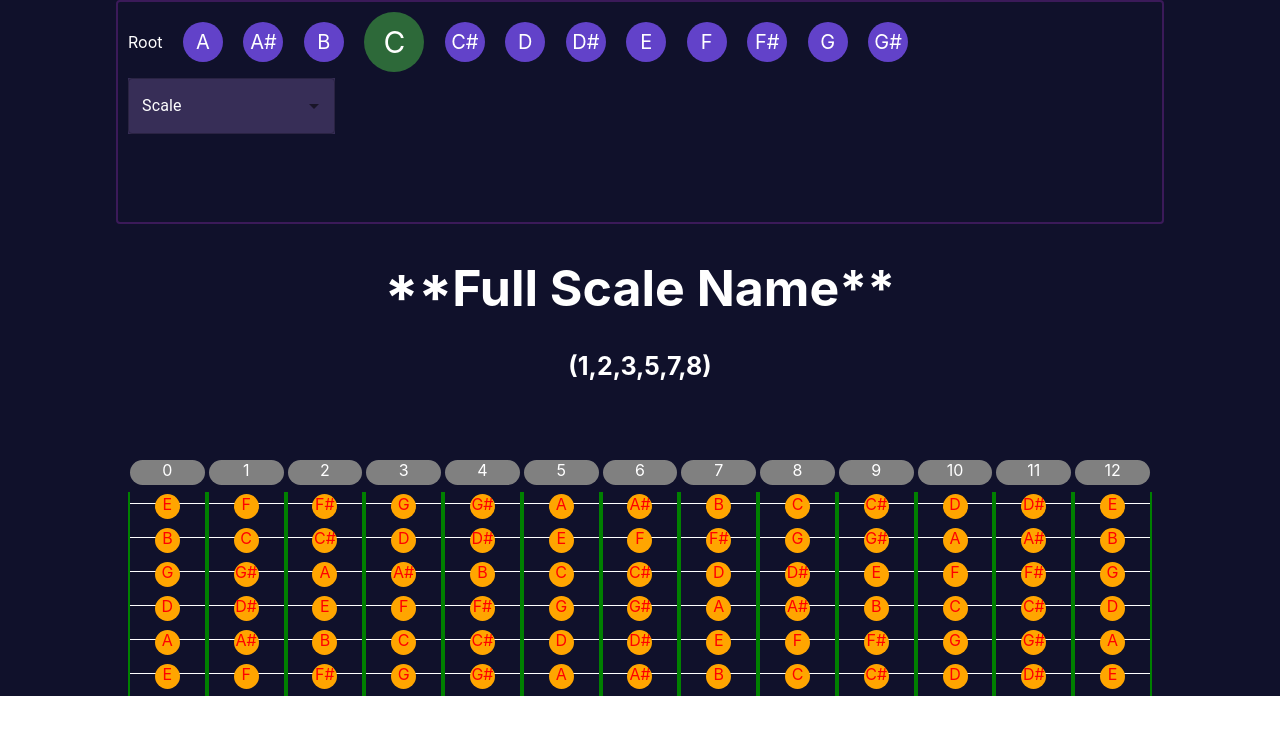
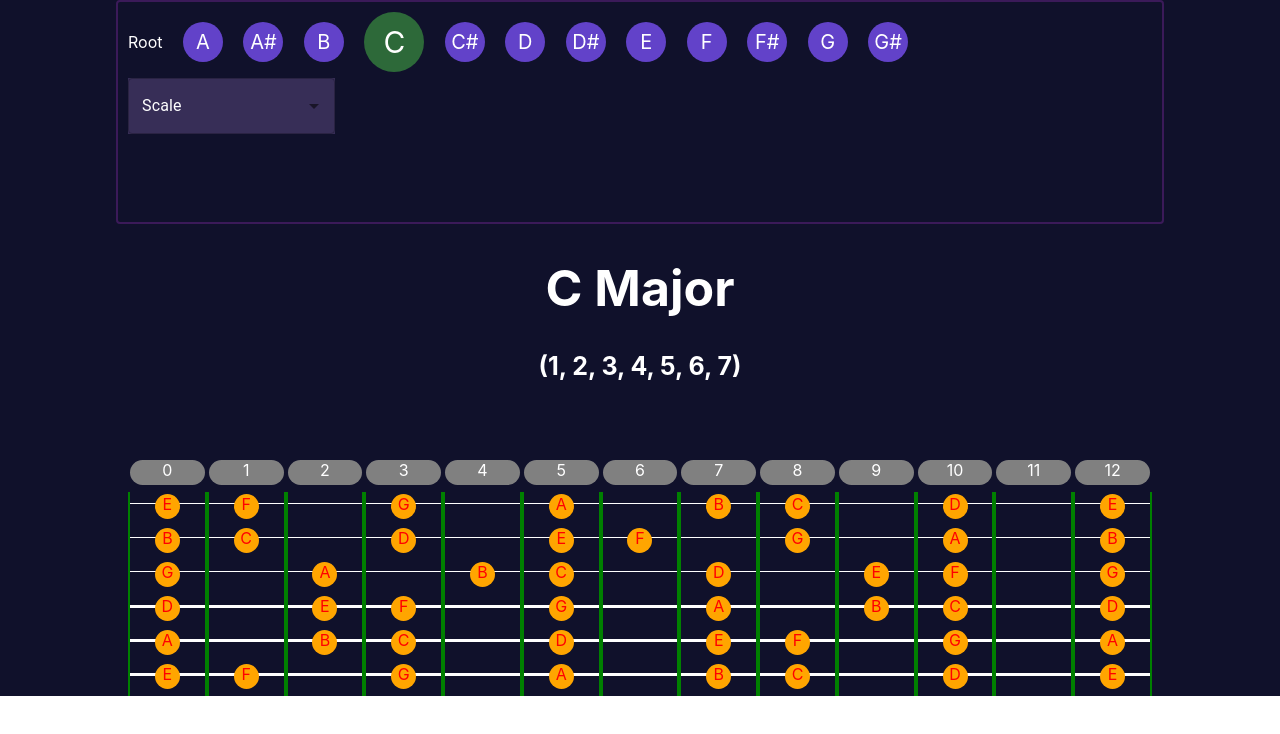
Before and after one commit to codydeatherage/legendary-potato, a React (Create React App) app: page / in a window 1280 px wide. Shown: the top 734 px of the page. Built offline with nearby package versions, Linux system fonts and the light colour scheme.

Commit message:
optimized how scale information is used and now can be changed only from App.js, removed unneeded dependencies and general cleanup

```diff
--- a/src/App.js
+++ b/src/App.js
@@ -1,30 +1,64 @@
 import React, { useState } from 'react';
 import './App.css';
 import { Box } from '@mui/material';
-import { styled } from '@mui/system'
 import FretBoard from './components/FretBoard'
-import Settings from './components/Settings'
+import Settings from './components/settings/Settings'
+
+const scales = {
+  //number at each index is interval between each step in scale
+  //returns intervals required to reach root note, one octave higher
+  //1=half-step, 2=whole step
+  'Major': {
+    name: 'Major',
+    intervals: [2, 2, 1, 2, 2, 2],
+    degrees: ['1', '2', '3', '4', '5', '6', '7']
+  },
+  'Harmonic Major': {
+    name: 'Harmonic Major',
+    intervals: [2, 2, 1, 2, 1, 3],
+    degrees: ['1', '2', '3', '4', '5', 'b6', '7']
+  },
+  'Natural Minor': {
+    name: 'Natural Minor',
+    intervals: [2, 1, 2, 2, 1, 2],
+    degrees: ['1', '2', 'b3', '4', '5', 'b6', 'b7']
+  },
+  'Blues': {
+    name: 'Blues',
+    intervals: [3, 2, 1, 1, 3],
+    degrees: ['1', 'b3', '4', 'b5', '5', 'b7']
+  }
+}
 
 const App = () => {
   const [activeRoot, setActiveRoot] = useState('C');
-  const [activeScale, setActiveScale] = useState('');
-  const tuning = ['E', 'B', 'G', 'D', 'A', 'E'];
+  const [activeScale, setActiveScale] = useState(scales['Major']);
+  const [tuning, setTuning] = useState(['E', 'B', 'G', 'D', 'A', 'E']);
   const numFrets = 12;
+
+  const { degrees } = activeScale;
+  let displayDegrees = '';
+  for (let i = 0; i < degrees.length; i++) {
+    displayDegrees += degrees[i];
+    if (i !== degrees.length - 1) {
+      displayDegrees += ', ';
+    }
+  }
   return (
     <Box sx={{ height: '100%', width: '100vw', backgroundColor: '#10112b', textAlign: 'center' }}>
       <Settings
+        scales={scales}
+        tuning={tuning}
+        setTuning={setTuning}
         setActiveRoot={setActiveRoot}
         root={activeRoot}
         activeScale={activeScale}
         setActiveScale={setActiveScale}
       />
-      <div>
-        <Box sx={{ height: '200px', color: 'white', fontSize: '25px' }}>
-          <h1>**Full Scale Name**</h1>
-          <h4>(1,2,3,5,7,8)</h4>
-        </Box>
-      </div>
-
+      <Box sx={{ height: '200px', color: 'white', fontSize: '25px' }}>
+        <h1>{`${activeRoot} ${activeScale.name} `}</h1>
+        <h4>{`(${displayDegrees})`}</h4>
+      </Box>
       <FretBoard
         tuning={tuning}
         numFrets={numFrets}
--- a/src/components/FretBoard.js
+++ b/src/components/FretBoard.js
@@ -2,33 +2,20 @@ import React from 'react';
 import { Box } from '@mui/material';
 import String from './String';
 
-const getScaleIntervals = (scale) => { //how scales are built
-    //number at each index is interval between each step in scale
-    //returns intervals required to reach root note, one octave higher
-    //1=half-step, 2=whole step
-    switch (scale) {
-        case 'Major': return [2, 2, 1, 2, 2, 2];
-        case 'Minor': return [2, 1, 2, 2, 1, 2];
-        default: return [];
-    }
-}
 const FretBoard = ({ numStrings, numFrets, tuning, root, scale }) => {
-
     const noteSequence = ['A', 'A#', 'B', 'C', 'C#', 'D', 'D#', 'E', 'F', 'F#', 'G', 'G#'];
     let frets = [];
     let seqIndex = 0;
     let notesInScale = [root];
     if (scale) {
-        let intervals = getScaleIntervals(scale);
         seqIndex = noteSequence.indexOf(root);
-        for (let i = 0; i < intervals.length; i++) {
-            seqIndex += intervals[i];
+        for (let i = 0; i < scale.intervals.length; i++) {
+            seqIndex += scale.intervals[i];
             if (seqIndex >= noteSequence.length) {
-                seqIndex = 0;
+                seqIndex = seqIndex - noteSequence.length;
             }
             notesInScale.push(noteSequence[seqIndex])
         }
-        console.log('notes in scale', notesInScale);
     }
     for (let i = 0; i < numStrings; i++) {
         let notesOnString = [];
@@ -54,25 +41,21 @@ const FretBoard = ({ numStrings, numFrets, tuning, root, scale }) => {
         frets[i] = notesOnString;
     }
 
-
     let fretNumbers = [];
     for (let i = 0; i <= numFrets; i++) {
         fretNumbers.push(i.toString());
     }
 
-
     return (
         <Box sx={{ width: '80vw', minWidth: '550px', margin: 'auto', borderRadius: 4 }}>
-
-            <div sx={{ width: '100%', borderRadius: 4 }}>
+            <Box sx={{ width: '100%', borderRadius: 4 }}>
                 <String notes={fretNumbers} label />
-                <String notes={frets[0]} />
-                <String notes={frets[1]} />
-                <String notes={frets[2]} />
-                <String notes={frets[3]} />
-                <String notes={frets[4]} />
-                <String notes={frets[5]} />
-            </div>
+                {
+                    frets.map((notes, index) =>
+                        <String notes={notes} key={notes[0] + index} index={index}/>
+                    )
+                }
+            </Box>
         </Box>
     )
 }
--- a/src/components/String.js
+++ b/src/components/String.js
@@ -18,14 +18,15 @@ const Fret = styled('div')(({ label }) => ({
     padding: '2px',
 }))
 
-const ThinString = styled('div')({
+const StringDecoration = styled('div')(({ sm }) => ({
     position: 'absolute',
     height: '35%',
     top: 0,
     width: '100%',
-    borderBottom: '1px solid white',
+    borderBottom: sm ? '1px solid white' : '3px solid white',
     zIndex: 0,
-})
+}))
+
 
 const Note = styled('div')(({ label }) => ({
     borderRadius: '40px',
@@ -34,16 +35,16 @@ const Note = styled('div')(({ label }) => ({
     backgroundColor: label ? 'gray' : 'orange',
     textAlign: 'center',
     margin: 'auto',
-    '&:hover':{
-        backgroundColor:'yellow',
+    '&:hover': {
+        backgroundColor: 'yellow',
         color: 'black'
     }
 }))
 
-const String = ({ notes, label }) => {
+const String = ({ notes, label, index }) => {
     return (
         <Row>
-            {!label && <ThinString />}
+            {!label && (index > 2 ? <StringDecoration /> : <StringDecoration sm />)}
             {notes.map((note) =>
                 <Fret label={label}>
                     {note !== '' && <Note label={label}> {note}</Note>}
--- a/src/components/ScaleSelect.js
+++ b/src/components/settings/ScaleSelect.js
@@ -1,38 +1,30 @@
-import React, { useState } from 'react'
+import React from 'react'
 import { styled } from '@mui/system'
-import { Box, TextField, MenuItem, Autocomplete, Select, Input } from '@mui/material'
+import { TextField, Autocomplete } from '@mui/material'
 
 const Container = styled('div')({
     width: '100%',
-
     height: 'auto',
     display: 'flex',
     '& div': {
         borderColor: 'red',
         backgroundColor: '#372e57',
         color: 'white',
-        // '&:hover':{
-        //     backgroundColor: '#472e57'
-        // },
     },
     '& #scale-combo-box': {
         color: 'white',
         backgroundColor: '#372e57',
         width: '150px',
     },
-
     '#scale-combo-box-label': {
         color: 'white'
     }
 })
 
-const ScaleSelect = ({ activeScale, setActiveScale }) => {
-    const [scale, setScale] = useState('');
-    const scales = ['Major', 'Minor'];
+const ScaleSelect = ({ scales, setActiveScale }) => {
 
     const handleChange = (event, data) => {
-        console.log(data);
-        setActiveScale(data);
+        setActiveScale(scales[data]);
     };
 
     return (
@@ -41,7 +33,7 @@ const ScaleSelect = ({ activeScale, setActiveScale }) => {
                 disablePortal
                 disableClearable
                 id='scale-combo-box'
-                options={scales}
+                options={Object.keys(scales)}
                 onChange={handleChange}
                 sx={{ backgroundColor: '#372e57', color: 'white' }}
                 renderInput={(params) =>
@@ -55,21 +47,8 @@ const ScaleSelect = ({ activeScale, setActiveScale }) => {
                         }}
                     />
                 }
-
-
             />
-            {/* <TextField
-                id='scale-select'
-                defaultValue={scale}
-                label='scale'
-                select
-                onChange={handleChange}
-            >
-                <MenuItem val={'major'}>Major</MenuItem>
-                <MenuItem val={'minor'}>Minor</MenuItem>
-            </TextField> */}
         </Container>
-
     )
 }
 
--- a/src/components/Settings.js
+++ b/src/components/settings/Settings.js
@@ -19,7 +19,7 @@ const Setting = styled('div')({
     height: '25%',
 })
 
-const Settings = ({ setActiveRoot, root, activeScale, setActiveScale }) => {
+const Settings = ({ setActiveRoot, root, activeScale, setActiveScale, scales }) => {
     return (
         <Container>
             <Setting>
@@ -27,6 +27,7 @@ const Settings = ({ setActiveRoot, root, activeScale, setActiveScale }) => {
             </Setting>
             <Setting sx={{ marginTop: 2 }}>
                 <ScaleSelect
+                    scales={scales}
                     activeScale={activeScale}
                     setActiveScale={setActiveScale}
                 />
```
Also changed, not shown: src/components/settings/RootSelect.js (renamed from src/components/RootSelect.js), 1 other file (tests, documents, lock files or other folders).
